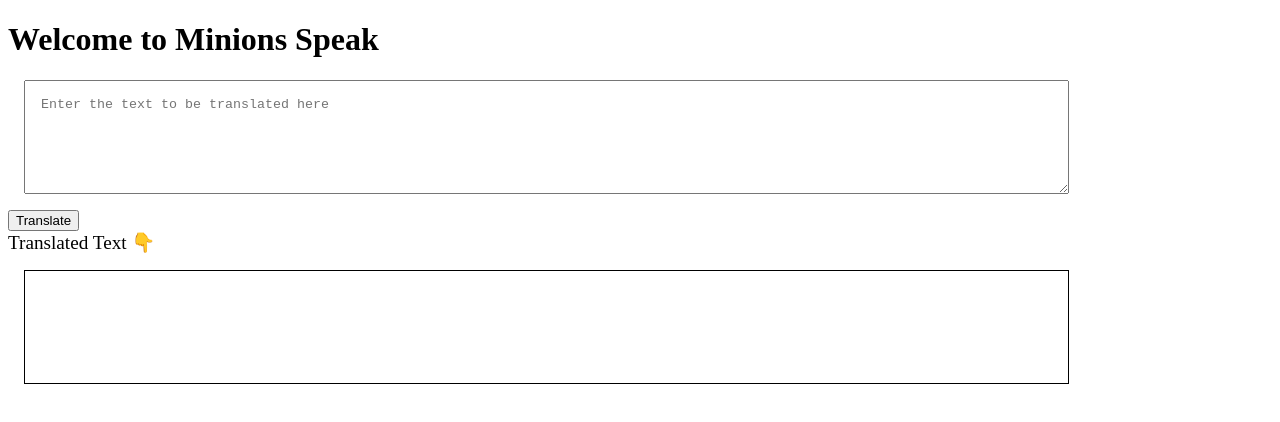
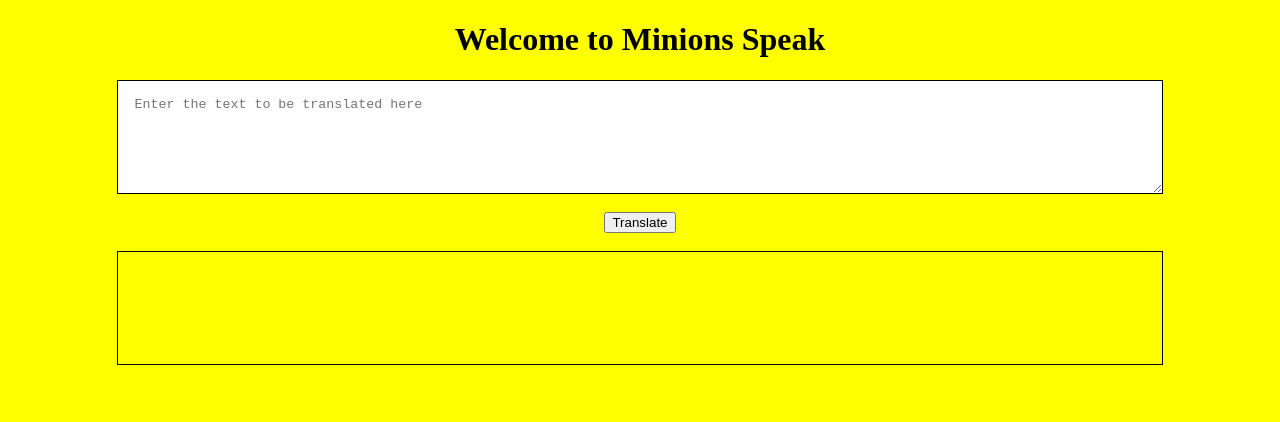
Before and after one commit to ignoreandfly/banana-speak, a plain HTML site: page index.html in a window 1280 px wide. Drawn offline with Linux system fonts and the light colour scheme.

Commit message:
update index.html

```diff
--- a/index.html
+++ b/index.html
@@ -7,30 +7,53 @@
     <meta name="viewport" content="width=device-width, initial-scale=1.0">
     <title>Minions Speak</title>
     <style>
-        textarea {
+         body{
+            background-color:yellow;
+         }
+         textarea {
+            border: 1px solid black;
             width: 80%;
             height: 10vh;
             display: block;
-            margin: 1rem;
+            margin: auto;
             padding: 1rem;
+
+
+
         }
 
         #output {
             border: 1px solid black;
             height: 10vh;
             width: 80%;
-            margin: 1rem;
+            margin: auto;
             padding: 1rem;
 
+
         }
+        #Textfirst{
+            text-align: center;
+        }
+
+
+        #btn-translate{
+
+           display: block;
+           margin: auto;
+
+
+
+
+        }
+
     </style>
 </head>
 
 <body>
-    <h1>Welcome to Minions Speak</h1>
-    <textarea id="btn-text" placeholder="Enter the text to be translated here"></textarea>
+    <h1 id="Textfirst">Welcome to Minions Speak</h1>
+    <textarea id="btn-text" placeholder="Enter the text to be translated here"></textarea> <br>
     <button id="btn-translate">Translate</button>
-    <div style="font-size: larger;"> Translated Text 👇</div>
+    <br>
     <div id="output"></div>
     <script src="minionspeak.js" type="text/javaScript"></script>
 </body>
```
